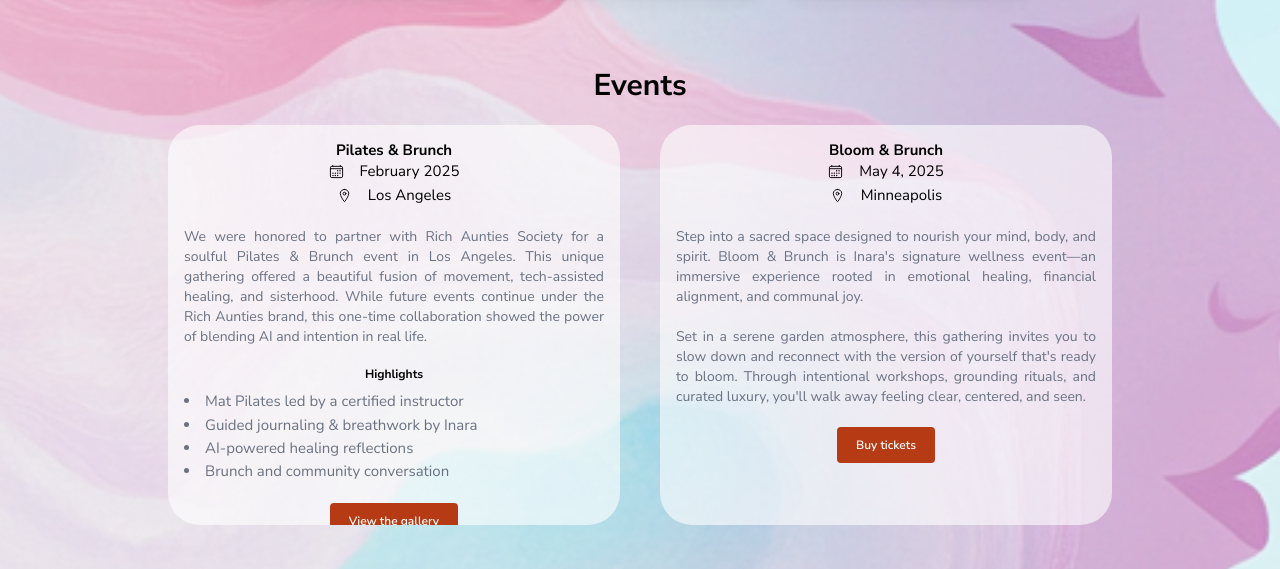
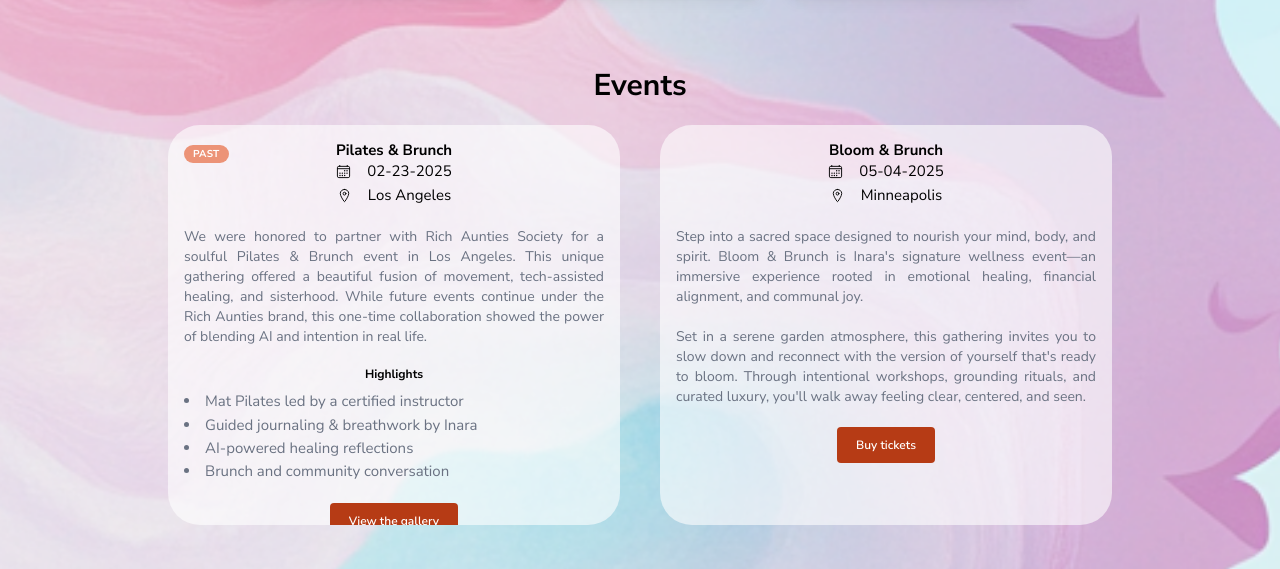
Before and after one commit to ekampiah/Inara-site, a React (Vite) app: page / in a window 1280 px wide. Shown: the part 1060-1629 px from the top of the page. Built offline with nearby package versions, Linux system fonts and the light colour scheme.

Commit message:
add past badge to events

```diff
--- a/package.json
+++ b/package.json
@@ -14,6 +14,7 @@
     "@mantine/hooks": "^7.17.3",
     "@tailwindcss/vite": "^4.1.3",
     "classnames": "^2.5.1",
+    "date-fns": "^4.1.0",
     "embla-carousel-autoplay": "^8.6.0",
     "embla-carousel-react": "^8.6.0",
     "react": "^19.0.0",
--- a/src/components/EventComponent.tsx
+++ b/src/components/EventComponent.tsx
@@ -1,6 +1,7 @@
-import { Paper, Title, Button, List } from "@mantine/core";
+import { Paper, Title, Button, List, Badge } from "@mantine/core";
 import { IoCalendarOutline, IoLocationOutline } from "react-icons/io5";
 import { Link } from "react-router-dom";
+import { isPast, parse } from "date-fns";
 
 interface EventDetails {
   title: string;
@@ -21,13 +22,23 @@ export default function EventComponent({
   moreUrl,
   moreText,
 }: EventDetails) {
+  const parsedDate = parse(date, "MM-dd-yyyy", new Date());
+  const isPastEvent = isPast(parsedDate);
+
   return (
     <Paper
       p="md"
       radius="xl"
       bg="rgba(255, 255, 255, 0.6)"
-      className="w-full flex flex-col md:flex-row justify-center text-center max-h-[400px] overflow-y-auto"
+      className="w-full relative flex flex-col md:flex-row justify-center text-center max-h-[400px] overflow-y-auto"
     >
+      {isPastEvent && (
+        <div className="absolute -top-[-1] -left-[-1] z-10">
+          <Badge variant="filled" radius="xl" size="sm" color="#EC9377">
+            Past
+          </Badge>
+        </div>
+      )}
       <section id="event-basics">
         <Title size="md"> {title}</Title>
         <div className="flex flex-row gap-4 justify-center items-center">
--- a/src/pages/Home.tsx
+++ b/src/pages/Home.tsx
@@ -140,7 +140,7 @@ export default function Home() {
         <div className="flex flex-col md:flex-row gap-10 overflow-x-scroll">
           <EventComponent
             title="Pilates & Brunch"
-            date="February 2025"
+            date="02-23-2025"
             location="Los Angeles"
             description={[
               "We were honored to partner with Rich Aunties Society for a soulful Pilates & Brunch event in Los Angeles. This unique gathering offered a beautiful fusion of movement, tech-assisted healing, and sisterhood. While future events continue under the Rich Aunties brand, this one-time collaboration showed the power of blending AI and intention in real life.",
@@ -156,7 +156,7 @@ export default function Home() {
           />
           <EventComponent
             title="Bloom & Brunch"
-            date="May 4, 2025"
+            date="05-04-2025"
             location="Minneapolis"
             description={[
               "Step into a sacred space designed to nourish your mind, body, and spirit. Bloom & Brunch is Inara's signature wellness event—an immersive experience rooted in emotional healing, financial alignment, and communal joy.",
```
Also changed, not shown: 1 other file (tests, documents, lock files or other folders).
